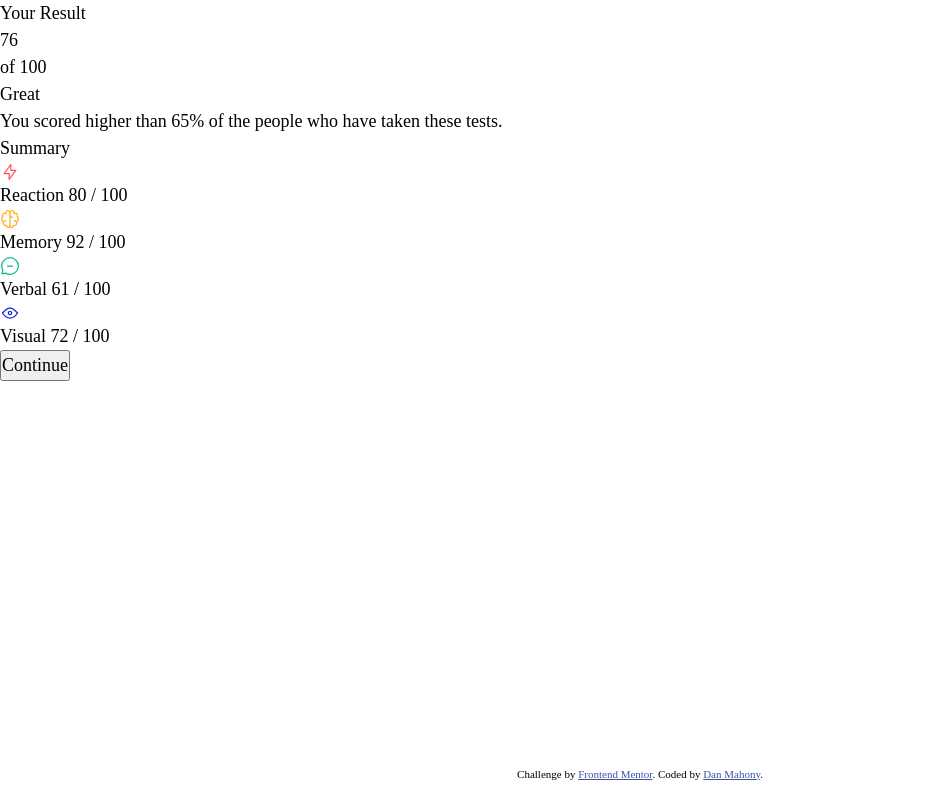
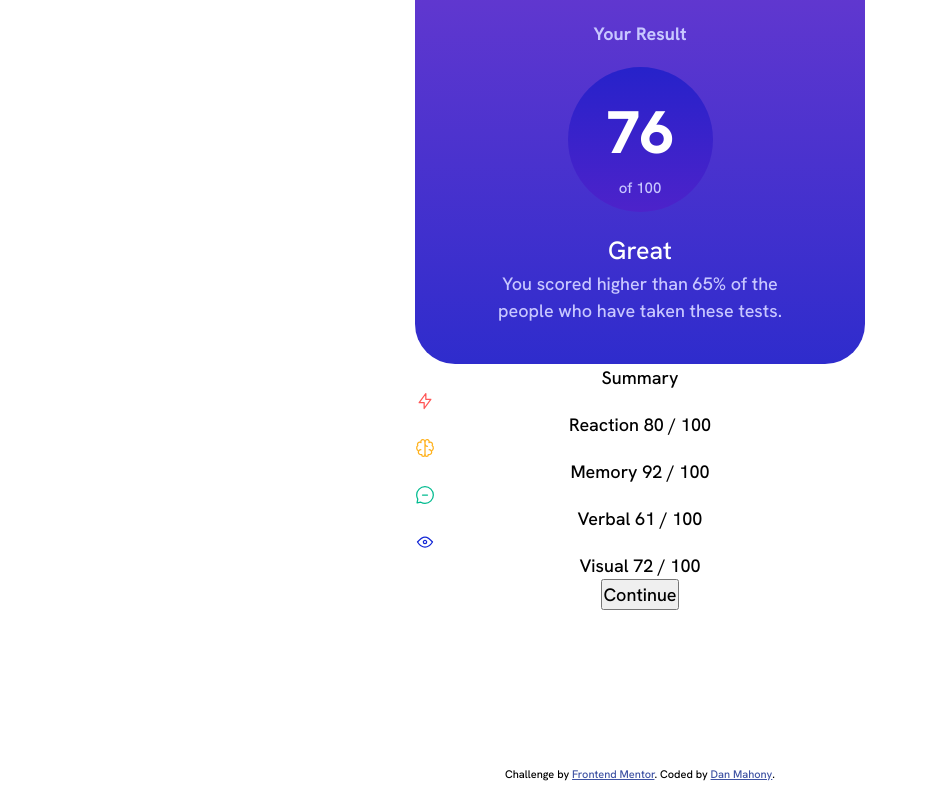
Before and after one commit to djmahony/frontend-mentor--results-summary, a plain HTML site: page index.html in a window 1280 px wide. Shown: the whole page, without its empty margins (0-928 px from the left). Drawn offline with Linux system fonts and the light colour scheme.

Commit message:
Initial styles for results summary section

```diff
--- a/assets/style/style.css
+++ b/assets/style/style.css
@@ -9,8 +9,8 @@
     /* Gradient Colours */
     --clr-light-slate-blue: hsl(252, 100%, 67%);
     --clr-light-royal-blue: hsl(241, 81%, 54%);
-    --clr-violet-blue: hsla(256, 72%, 46%, 1);
-    --clr-persian-blue: hsla(241, 72%, 46%, 0);
+    --clr-violet-blue: hsla(256, 72%, 46%, 0.9);
+    --clr-persian-blue: hsla(241, 72%, 46%, 0.95);
 
     /* Neutral Colours */
     --clr-white: hsl(0, 0%, 100%);
@@ -20,7 +20,8 @@
 
     /* Gradients */
     --grad-light: linear-gradient(180deg, var(--clr-light-slate-blue) 0%, var(--clr-light-royal-blue) 100%);
-    --grad-dark: linear-gradient(180deg, var(--clr-persian-blue) 0%, var(--clr-violet-blue) 100%);
+    --grad-dark: linear-gradient(180deg, var(--clr-violet-blue) 0%, var(--clr-persian-blue) 100%);
+    --grad-dark-invert: linear-gradient(0, var(--clr-violet-blue) 0%, var(--clr-persian-blue) 100%);
 
     /* Font Families */
     --font-primary: 'Hanken Grotesk', sans-serif;
@@ -41,8 +42,8 @@
 }
 
 /* Remove list styles on ul, ol elements with a list role, which suggests default styling will be removed */
-ul[role='list'],
-ol[role='list'] {
+ul,
+ol {
     list-style: none;
 }
 
@@ -64,6 +65,7 @@ body {
     text-rendering: optimizeSpeed;
     line-height: 1.5;
     font-size: 1.8rem;
+    font-family: var(--font-primary);
 }
 
 /* A elements that don't have a class get default styles */
@@ -96,6 +98,55 @@ picture {
     }
 }
 
+main {
+    display: flex;
+    align-items: center;
+    justify-content: center;
+}
+
+.results {
+    max-width: 45rem;
+    width: 100%;
+    text-align: center;
+}
+
+.results_summary {
+    padding: 2rem 6rem 4rem;
+    background: var(--grad-dark);
+    border-bottom-left-radius: 4rem;
+    border-bottom-right-radius: 4rem;
+    color: var(--clr-light-lavender);
+}
+
+.results_summary__header h1 {
+    font-weight: 700;
+}
+
+.results_summary__score {
+    padding: 2rem;
+    border-radius: 50%;
+    background: var(--grad-dark-invert);
+    overflow: hidden;
+    width: 14.5rem;
+    height: 14.5rem;
+    margin: 2rem auto;
+}
+
+.results_summary__score_achieved {
+    color: var(--clr-white);
+    font-size: 6rem;
+    font-weight: 800;
+}
+
+.results_summary__score_available {
+    font-size: 1.5rem;
+}
+
+.results_summary__description_header {
+    color: var(--clr-white);
+    font-size: 2.5rem;
+}
+
 .attribution {
     font-size: 1.1rem;
     text-align: center;
--- a/index.html
+++ b/index.html
@@ -23,7 +23,7 @@
             </header>
             <div class="results_summary__content">
                 <div class="results_summary__score">
-                    <div class="results_summary__score_achieved">76</span>
+                    <div class="results_summary__score_achieved">76</div>
                     <div class="results_summary__score_available">of 100</div>
                 </div>
                 <section class="results_summary__description">
```
